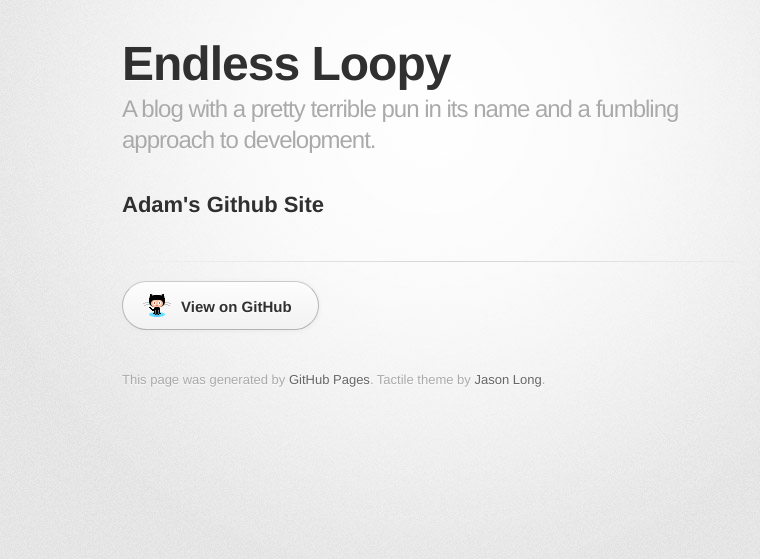
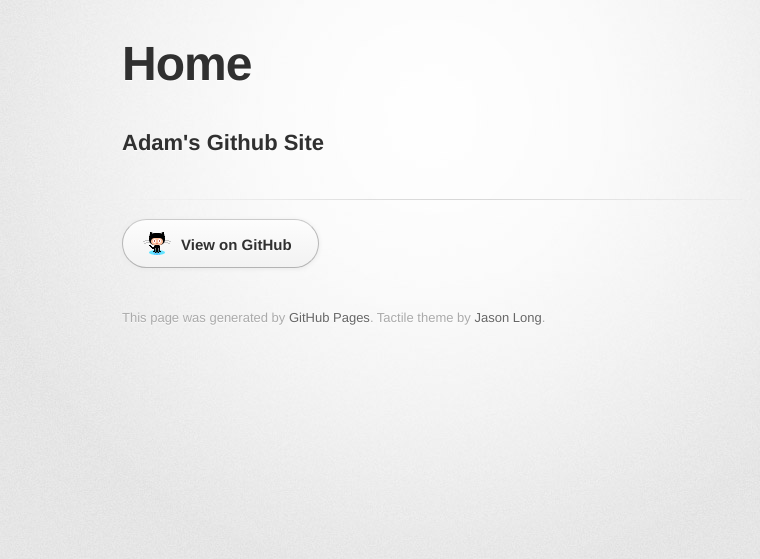
Before and after one commit to loopy3025/simplegit, a Jekyll site: the page built from index.html, in a window 1280 px wide. Shown: the top 559 px of the page, without its empty margins (208-968 px from the left). Built offline with Jekyll 4.4.1, drawn with Linux system fonts in a browser that asks for light colours; some web fonts are replaced.

Commit message:
Update default.html

```diff
--- a/_layouts/default.html
+++ b/_layouts/default.html
@@ -18,8 +18,8 @@
       <div class="inner">
 
         <header>
-          <h1>Endless Loopy</h1>
-          <h2>A blog with a pretty terrible pun in its name and a fumbling approach to development.</h2>
+          <h1>{{ page.title }}</h1>
+          <h2>{{ page.tagline }}</h2>
         </header>
 
 
```
